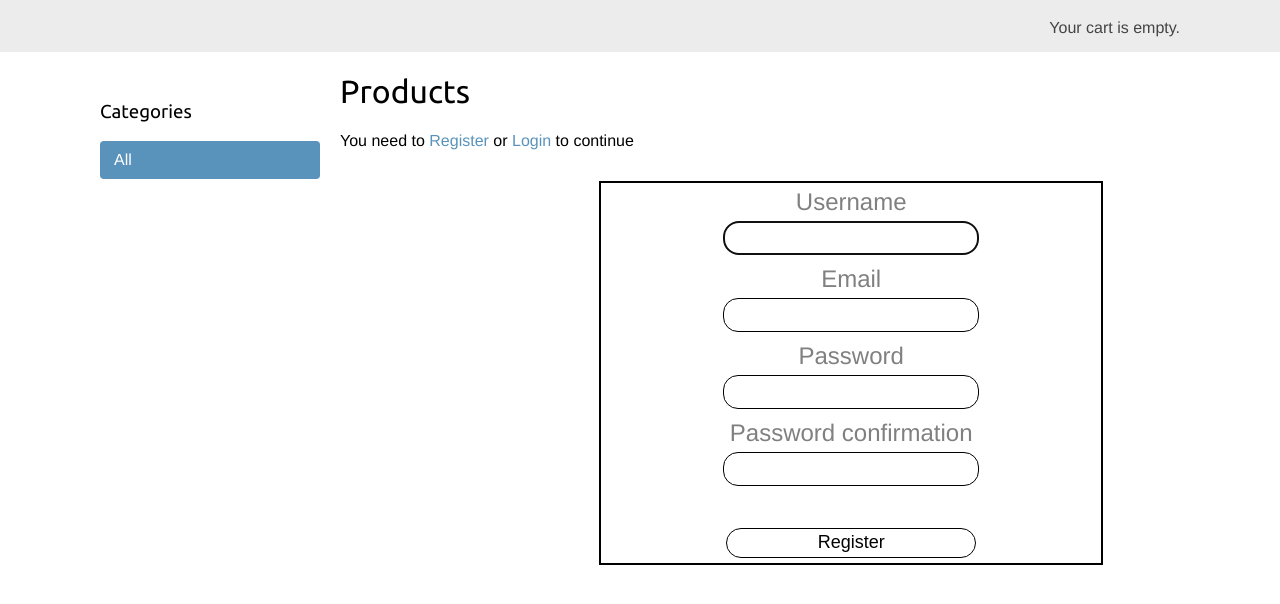
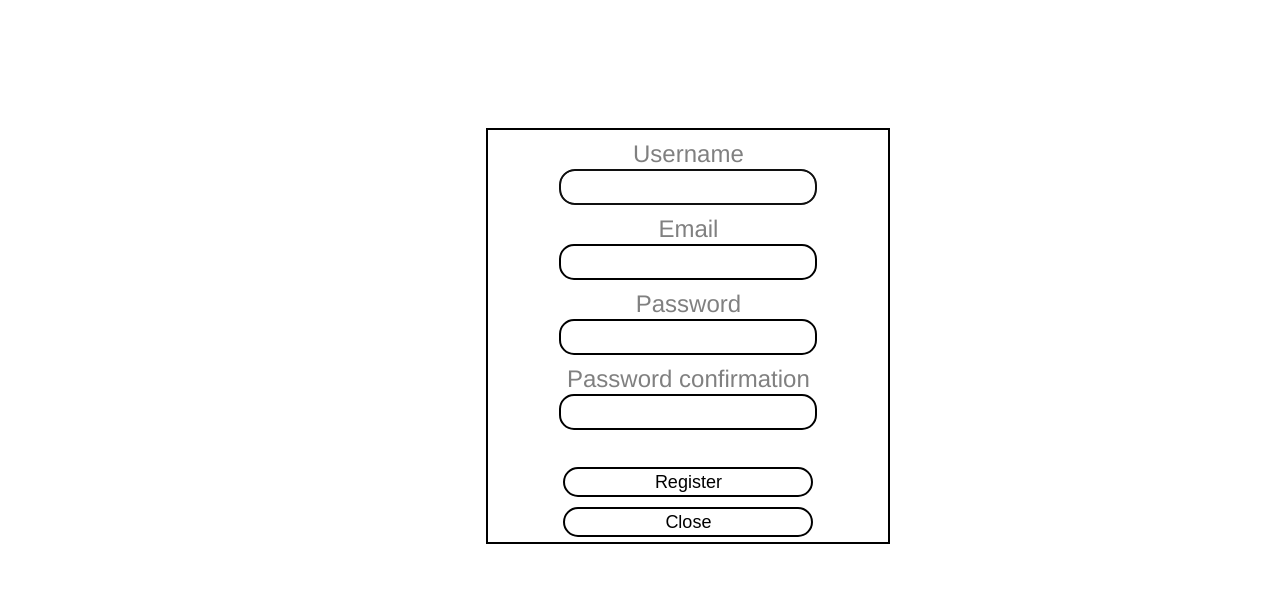
Before and after one commit to AleksAndriushyn/Django-Shop, a Django app: page /shop_register in a window 1280 px wide. Shown: the part 50-654 px from the top of the page. Run offline with Django 3.2, Linux system fonts and the light colour scheme; parts of the project's set-up code (start-up, migrations or seed data) failed here and were passed over.

Commit message:
Added orders functionality and modified authorization design

```diff
--- /dev/null
+++ b/cart/context_processors.py
@@ -0,0 +1,5 @@
+from .cart import Cart
+
+
+def cart(request):
+    return {'cart': Cart(request)}
--- a/cart/templates/cart/detail.html
+++ b/cart/templates/cart/detail.html
@@ -58,8 +58,8 @@
   <p class="text-right">
     <a href="{% url "shop:product_list" %}" class="button
     light">Continue shopping</a>
-<!--    <a href="{#% url "orders:order_create" %#}" class="button">-->
-<!--      Checkout-->
-<!--    </a>-->
+    <a href="{% url "orders:order_create" %}" class="button">
+      Checkout
+    </a>
   </p>
 {% endblock %}
--- a/shop/static/css/base.css
+++ b/shop/static/css/base.css
@@ -95,37 +95,18 @@ form p label {
     padding-bottom:4px;
 }
 
-form p input {
-    width:300px;
-    font-size:13px;
-    margin-bottom:10px;
-    padding:10px 12px;
-    border:0;
-    background:#efefef;
-    color:#666;
-    border-radius:4px;
+.errorlist{
+   border:2px solid red;
+   color:#ff0000;
+   margin:0;
+   width: 200px;
+   margin-left:80px;
+   font-size:18px;
 }
-
-ul.errorlist {
-   float:left;
-   color:#ff0000;
-   clear:both;
-   font-size:13px;
-   margin:0;
-   padding:0;
-}
-
 
 #header {
     padding:10px 100px;
     font-size:18px;
-    overflow:auto;
-}
-
-#subheader {
-    background:#ececec;
-    color:#444;
-    padding:15px 100px;
     overflow:auto;
 }
 
@@ -156,7 +137,14 @@ ul.errorlist {
 
 #header .authentication a:hover {
     color:white;
-    background-color: black;
+    background-color: #5993bb;
+}
+
+#subheader {
+    background:#ececec;
+    color:#444;
+    padding:15px 100px;
+    overflow:auto;
 }
 
 #subheader .cart {
@@ -219,70 +207,29 @@ ul.errorlist {
     margin-bottom:8px;
 }
 
-
 .product-list .item a {
     color:black;
-}
-
-.product-list .block-login form {
-    clear: both;
-    margin: 0 auto;
-    flex-direction: column;
-    border: 2px solid black;
-    width: 500px;
-    display: flex;
-    margin-left: 25%;
-    margin-top: 3%;
-}
-
-.product-list .block-login form label {
-    display: flex;
-    flex-direction: column;
-    color: grey;
-    text-align: center;
-    font-size: 24px;
-    margin: 5px auto;
-}
-
-.product-list .block-login form input {
-    display: block;
-    margin: 5px auto;
-    width: 250px;
-    text-align: center;
-    border: 1px solid black;
-    border-radius: 15px;
-    height: 30px;
-    font-size: 18px;
-}
-
-.product-list button {
-    display: block;
-    margin: 5px auto;
-    width: 250px;
-    height: 30px;
-    border: 1px solid black;
-    background: none;
-    color: black;
-    font-size: 18px;
-    border-radius: 15px;
-    transition: background 0.5s , color 0.5s;
-}
-
-.product-list button:hover {
-    background: black;
-    color: white;
-    cursor: pointer;
 }
 
 .product-detail {
     text-align:justify;
 }
 
-.product-detail .availbl {
-    margin:10px;
-    color:green;
+.product-detail h1 {
+    margin-left: 90px;
+    color:black;
     font-size:28px;
     font-weight:bold;
+}
+
+.product-detail a {
+    color:black;
+    font-size:28px;
+
+}
+
+.product-detail a:hover {
+    color:#5993bb;
 }
 
 .product-detail .description {
@@ -419,3 +366,59 @@ form div.field {
     color:#666;
     border-radius:4px;
 }
+
+.block-login form {
+    display: flex;
+    flex-direction: column;
+    clear: both;
+    border: 2px solid black;
+    width: 400px;
+    text-align: center;
+    margin-left: 38%;
+    margin-top: 10%;
+}
+
+.block-login form label {
+    display: block;
+    color: gray;
+    text-align: center;
+    font-size: 24px;
+    margin: 1px auto;
+    margin-top:10px;
+}
+
+.block-login form input {
+    display: block;
+    margin: auto;
+    width: 250px;
+    text-align: center;
+    border: 2px solid black;
+    border-radius: 15px;
+    height: 30px;
+    font-size: 18px;
+}
+
+.block-login form button {
+    display: block;
+    margin: 5px auto;
+    width: 250px;
+    height: 30px;
+    border: 2px solid black;
+    background: none;
+    color: black;
+    font-size: 18px;
+    border-radius: 15px;
+    transition: background 0.5s , color 0.5s;
+}
+
+.block-login button:hover {
+    background: #5993bb;
+    color: white;
+    cursor: pointer;
+}
+
+.block-login form .cancel:hover {
+    background: red;
+    color: white;
+    cursor: pointer;
+}
--- a/shop/templates/shop/base_generic.html
+++ b/shop/templates/shop/base_generic.html
@@ -18,7 +18,7 @@
         {% endif %}
     </div>
 </div>
-
+{%if user.is_authenticated%}
     <div id="subheader">
         <div class="cart">
             {% with total_items=cart|length %}
@@ -35,22 +35,11 @@
         </div>
     </div>
     <div id="content">
-    <div id="sidebar">
-        <h3>Categories</h3>
-        <ul>
-            <li {% if not category %} class="selected" {% endif %}>
-                <a href="{% url 'shop:product_list' %}">All</a>
-            </li>
-            {% for c in categories %}
-            <li {% if category.slug == c.slug %} class="selected" {% endif %}>
-                <a href="{{c.get_absolute_url}}">{{c.name}}</a>
-            </li>
-            {% endfor %}
-        </ul>
-    </div>
             {% block content %}
-
             {% endblock %}
     </div>
+{%else%}
+    <div class="block-login">{%block login%}{%endblock%}</div>
+{%endif%}
 </body>
 </html>
--- a/shop/templates/shop/product/product_list.html
+++ b/shop/templates/shop/product/product_list.html
@@ -8,12 +8,21 @@
 {% endblock %}
 
 {% block content %}
+    <div id="sidebar">
+        <h3>Categories</h3>
+        <ul>
+            <li {% if not category %} class="selected" {% endif %}>
+                <a href="{% url 'shop:product_list' %}">All</a>
+            </li>
+            {% for c in categories %}
+            <li {% if category.slug == c.slug %} class="selected" {% endif %}>
+                <a href="{{c.get_absolute_url}}">{{c.name}}</a>
+            </li>
+            {% endfor %}
+        </ul>
+    </div>
     <div id="main" class="product-list">
         <h1> {% if category %}{{ category.name }}{% else %}Products{% endif %}</h1>
-        {% if not user.is_authenticated %}
-            You need to <a href="shop_register">Register</a> or <a href="shop_login">Login</a> to continue
-            <div class="block-login">{% block login %} {% endblock %}</div>
-        {%else%}
         {%for product in products%}
             <div class="item">
                 <a href="{{product.get_absolute_url}}">
@@ -23,6 +32,5 @@
                 <br>${{product.price}}
             </div>
         {% endfor %}
-        {%endif%}
     </div>
 {% endblock %}
--- a/shop/templates/shop/product/shop_register.html
+++ b/shop/templates/shop/product/shop_register.html
@@ -1,21 +1,22 @@
-{% extends 'shop/product/product_list.html' %}
-
+{% extends "shop/base_generic.html" %}
 
 {% block login %}
-    <form action="shop_register" method="post">{% csrf_token %}
+    <form id="myForm" action="shop_register" method="post">
+        {% csrf_token %}
         {% for field in form %}
-      <div class="form-group">
             <label for="">{{field.label}}</label>
             <div>{{field}}</div>
             {% if field.errors %}
                 <p>{{field.errors}}</p>
             {% endif %}
-      </div>
         {% endfor %}
-      <p id = 'error-mail'></p>
-      <!--{{form.as_p}}-->
-      <!-- as_p для того, чтобы каждый элемент формы был с новой строки -->
-
-      <button id = 'btn' type="submit">Register</button>
+        <p id='error-mail'></p>
+        <button type="submit">Register</button>
+        <button type="button" class="btn cancel" onclick="closeForm()">Close</button>
     </form>
+    <script>
+        function closeForm() {
+          document.getElementById("myForm").style.display = "none";
+        }
+    </script>
 {% endblock %}
--- a/shop_project/settings.py
+++ b/shop_project/settings.py
@@ -37,7 +37,8 @@ INSTALLED_APPS = [
     'django.contrib.messages',
     'django.contrib.staticfiles',
     'shop',
-    'cart'
+    'cart',
+    'orders'
 ]
 
 MIDDLEWARE = [
@@ -63,6 +64,7 @@ TEMPLATES = [
                 'django.template.context_processors.request',
                 'django.contrib.auth.context_processors.auth',
                 'django.contrib.messages.context_processors.messages',
+                'cart.context_processors.cart',
             ],
         },
     },
--- a/shop_project/urls.py
+++ b/shop_project/urls.py
@@ -22,7 +22,7 @@ from django.conf import settings
 urlpatterns = [
     path('admin/', admin.site.urls),
     path('cart/', include('cart.urls', namespace='cart')),
-    # path('orders/', include('orders.urls', namespace='orders')),
+    path('orders/', include('orders.urls', namespace='orders')),
     path('', include('shop.urls', namespace='shop'))
 ]
 
```
Also changed, not shown: shop/templates/shop/product/product_detail.html (+5 -4 lines), shop/templates/shop/product/shop_login.html (+9 -4 lines), db.sqlite3, shop/migrations/0001_initial.py (deleted). Lines whose indentation alone changed are shown as unchanged.
